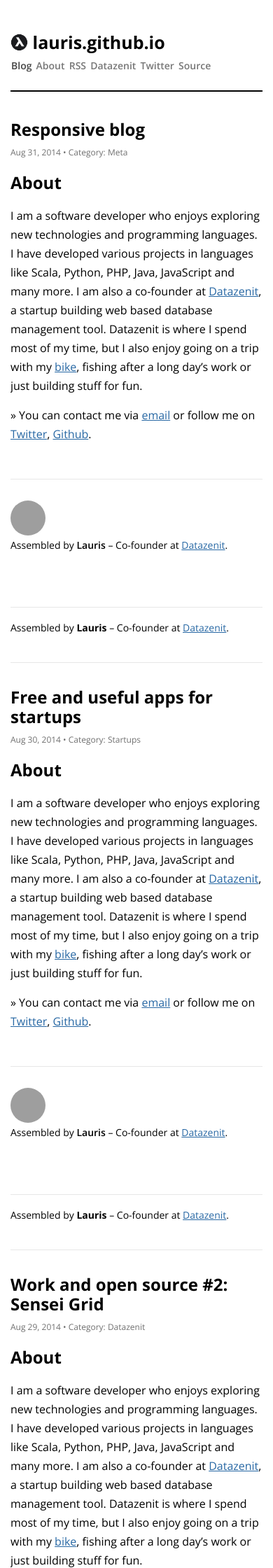
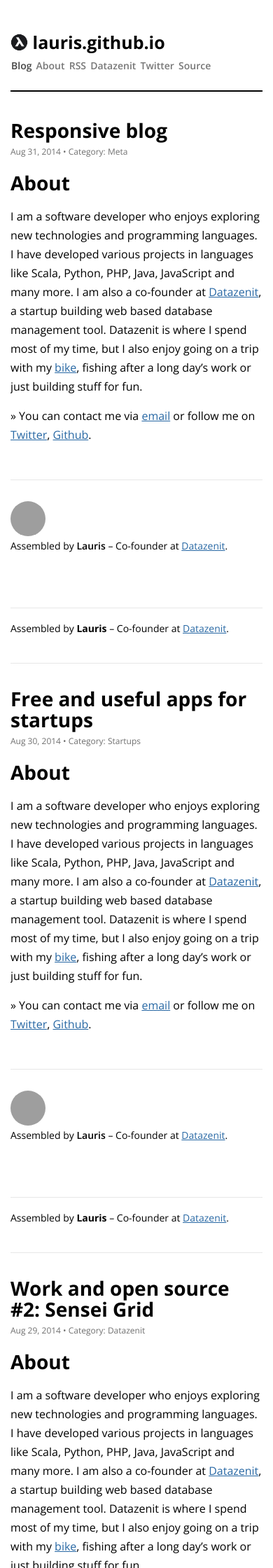
Before and after one commit to lauris/lauris.github.com, a Jekyll site: the page built from index.html, in a window 390 px wide. Shown: the top 2240 px of the page at 70% size. Built offline with Jekyll 4.4.1, drawn with Linux system fonts in a browser that asks for light colours; comment, search, counter and statistics services are not loaded; grey boxes are pictures that could not be loaded.

Commit message:
More css fixes.

```diff
--- a/css/lambda.css
+++ b/css/lambda.css
@@ -316,8 +316,9 @@ button:hover, input[type=button]:hover, .button:hover {
         padding-right: 15px;
     }
     .entry h1 {
-        font-size: 24px;
-        line-height: 28px;
+        font-size: 28px;
+        line-height: 30px;
+        margin-bottom: 7px;
     }
     .article-author img {
         display: none;
```
